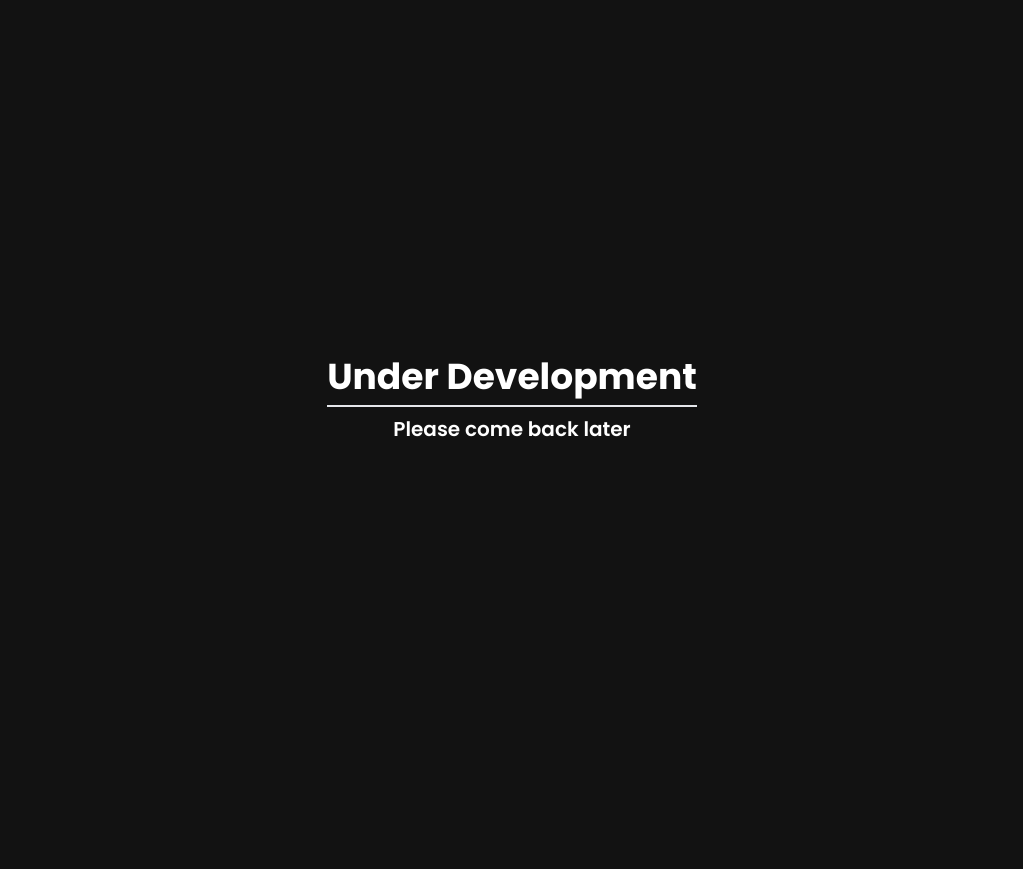
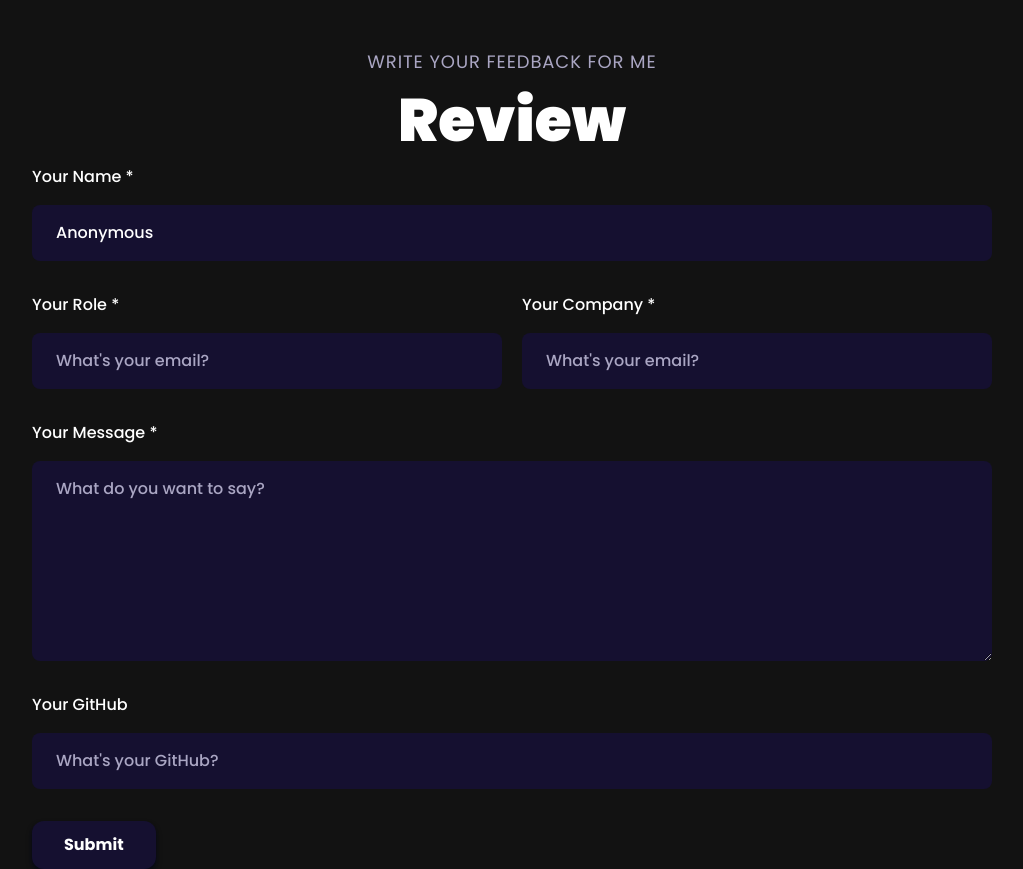
Before and after one commit to asaromi/portfolio-3d, a React (Vite) app: page /reviews in a window 1280 px wide. Shown: the whole page, without its empty margins (128-1151 px from the left). Before the commit the page ends 800 px from the top, so only its background shows below. Built offline with nearby package versions, Linux system fonts and the light colour scheme; no server answers.

Commit message:
fix: update landing page contents

```diff
--- a/package.json
+++ b/package.json
@@ -12,6 +12,7 @@
   "dependencies": {
     "@react-three/drei": "^9.56.24",
     "@react-three/fiber": "^8.11.1",
+    "formik": "^2.4.5",
     "framer-motion": "^9.0.7",
     "maath": "^0.5.2",
     "react": "^18.2.0",
--- a/src/App.jsx
+++ b/src/App.jsx
@@ -1,11 +1,14 @@
-import { BrowserRouter } from 'react-router-dom'
+import { BrowserRouter, Route, Routes } from 'react-router-dom'
 
-import { UnderDevelopment } from './components'
+import { Home, Reviews } from './components/pages'
 
 const App = () => {
 	return (
 		<BrowserRouter>
-			<UnderDevelopment/>
+			<Routes>
+				<Route path="/" element={<Home />} />
+				<Route path="/reviews" element={<Reviews />} />
+			</Routes>
 		</BrowserRouter>
 	)
 }
--- a/src/components/Contact.jsx
+++ b/src/components/Contact.jsx
@@ -1,10 +1,11 @@
-import React, {useState, useRef} from 'react'
-import {motion} from 'framer-motion'
+import React, { useState, useRef } from 'react'
+import { motion } from 'framer-motion'
 
-import {styles} from '../assets/style.js'
-import {EarthCanvas} from './canvas'
-import {SectionWrapper} from '../hoc'
-import {slideIn} from '../utils/motion'
+import { styles } from '../assets/style.js'
+import { EarthCanvas } from './canvas'
+import { SectionWrapper } from '../hoc'
+import { slideIn } from '../utils/motion'
+import httpRequest, { fetchOptions } from '../utils/http'
 
 const apiUrl = import.meta.env.VITE_API_URL
 
@@ -13,7 +14,7 @@ const Contact = () => {
 	const [form, setForm] = useState({
 		name: '',
 		email: '',
-    message: ''
+		message: '',
 	})
 	const [loading, setLoading] = useState(false)
 
@@ -31,13 +32,13 @@ const Contact = () => {
 		setLoading(() => true)
 
 		try {
-      const response = await fetch(`${apiUrl}/email/send`, {
+			const response = await httpRequest(
+				`${apiUrl}/email/send`,
+				fetchOptions({
+					body: form,
 					method: 'POST',
-        headers: {
-          'Content-Type': 'application/json'
-        },
-        body: JSON.stringify(form),
-      }).then(async (res) => {
+				}),
+			).then(async (res) => {
 				const text = await res.text()
 				const status = !res.ok ? 'ERROR' : 'OK'
 				return { status, text }
@@ -51,7 +52,7 @@ const Contact = () => {
 			setForm(() => ({
 				name: '',
 				email: '',
-        message: ''
+				message: '',
 			}))
 		}
 	}
@@ -118,7 +119,7 @@ const Contact = () => {
 				variants={slideIn('right', 'tween', 0.2, 1)}
 				className="xl:flex-1 xl:h-auto md:h-[550px] h-[350px]"
 			>
-        <EarthCanvas />
+				<EarthCanvas/>
 			</motion.div>
 		</div>
 	)
--- a/src/components/index.js
+++ b/src/components/index.js
@@ -7,7 +7,6 @@ import Experience from './Experience'
 import Works from './Works'
 import Feedbacks from './Feedbacks'
 import Contact from './Contact'
-import UnderDevelopment from './UnderDevelopment'
 
 export {
 	Hero,
@@ -22,5 +21,4 @@ export {
 	BallCanvas,
 	ComputersCanvas,
 	StarsCanvas,
-	UnderDevelopment,
 }
--- /dev/null
+++ b/src/components/pages/Home.jsx
@@ -0,0 +1,25 @@
+import React from 'react'
+import { About, Contact, Experience, Feedbacks, Navbar, Hero, StarsCanvas, Tech, Works } from '../index.js'
+
+const Home = () => {
+	return (
+		<div className="relative z-0 bg-primary">
+			<div className="bg-hero-pattern bg-cover bg-no-repeat bg-center">
+				<Navbar/>
+				<Hero/>
+			</div>
+
+			<About/>
+			<Experience/>
+			<Tech/>
+			<Works/>
+			<Feedbacks/>
+			<div className="relative z-0">
+				<Contact/>
+				<StarsCanvas/>
+			</div>
+		</div>
+	)
+}
+
+export default Home
--- /dev/null
+++ b/src/components/pages/Reviews.jsx
@@ -0,0 +1,126 @@
+import React from 'react'
+import { useFormik } from 'formik'
+import httpRequest, { fetchOptions } from '../../utils/http'
+import { styles } from '../../assets/style'
+
+const API_URL = import.meta.env.VITE_API_URL
+const initialValues = {
+	name: 'Anonymous',
+	message: '',
+	role: '',
+	company: '',
+	github: '',
+}
+
+const Reviews = () => {
+	const { values, setValues, handleSubmit } = useFormik({
+		initialValues: { ...initialValues },
+		onSubmit,
+	})
+
+	async function onSubmit(values) {
+		const { name, message, role, company, github } = values
+		if (!name || !message || !role || !company) throw new Error('Please fill all the fields')
+
+		const response = await httpRequest(`${API_URL}/v1/reviews`, fetchOptions({
+			body: { name, message, role, company, github },
+			method: 'POST',
+		}))
+
+		return response?.result || response?.error
+	}
+
+	function handleChange(e) {
+		const { name, value } = e.target
+		setValues(prevValues => ({ ...prevValues, [name]: value }))
+	}
+
+	// generate beautiful review form here
+	// i need these data: name, message, job position, company, github url
+	return (
+		<section className="mt-12 xl:flex-row flex-col-reverse flex gap-10 overflow-hidden">
+			<div className="w-full flex flex-col items-center justify-center">
+				<p className={styles.sectionSubText}>Write your feedback for me</p>
+				<h2 className={styles.sectionHeadText}>Review</h2>
+
+				<form className="w-full px-10 lg:p-0 lg:max-w-3/4 block space-y-8" onSubmit={handleSubmit}>
+					<label className="flex flex-col">
+						<span className="text-white font-medium mb-4">Your Name *</span>
+
+						<input
+							type="text"
+							name="name"
+							value={values.name}
+							onChange={handleChange}
+							placeholder="What's your name?"
+							className="bg-tertiary py-4 px-6 placeholder:text-secondary text-white rounded-lg outline-none border-none font-medium"
+						/>
+					</label>
+
+					<div className="w-full flex space-x-5">
+						<label className="w-1/2 flex flex-col">
+							<span className="text-white font-medium mb-4">Your Role *</span>
+
+							<input
+								type="text"
+								name="role"
+								value={values.role}
+								onChange={handleChange}
+								placeholder="What's your email?"
+								className="bg-tertiary py-4 px-6 placeholder:text-secondary text-white rounded-lg outline-none border-none font-medium"
+							/>
+						</label>
+
+						<label className="w-1/2 flex flex-col">
+							<span className="text-white font-medium mb-4">Your Company *</span>
+
+							<input
+								type="text"
+								name="company"
+								value={values.company}
+								onChange={handleChange}
+								placeholder="What's your email?"
+								className="bg-tertiary py-4 px-6 placeholder:text-secondary text-white rounded-lg outline-none border-none font-medium"
+							/>
+						</label>
+					</div>
+
+					<label className="flex flex-col">
+						<span className="text-white font-medium mb-4">Your Message *</span>
+
+						<textarea
+							rows="7"
+							name="message"
+							value={values.message}
+							onChange={handleChange}
+							placeholder="What do you want to say?"
+							className="bg-tertiary py-4 px-6 placeholder:text-secondary text-white rounded-lg outline-none border-none font-medium"
+						/>
+					</label>
+
+					<label className="flex flex-col">
+						<span className="text-white font-medium mb-4">Your GitHub</span>
+
+						<input
+							type="text"
+							name="github"
+							value={values.github}
+							onChange={handleChange}
+							placeholder="What's your GitHub?"
+							className="bg-tertiary py-4 px-6 placeholder:text-secondary text-white rounded-lg outline-none border-none font-medium"
+						/>
+					</label>
+
+					<button
+						type="submit"
+						className="bg-tertiary py-3 px-8 outline-none w-fit text-white font-bold shadow-md shadow-primary rounded-xl"
+					>
+						Submit
+					</button>
+				</form>
+			</div>
+		</section>
+	)
+}
+
+export default Reviews
--- /dev/null
+++ b/src/components/pages/index.js
@@ -0,0 +1,9 @@
+import Home from './Home'
+import Reviews from './Reviews'
+import UnderDevelopment from './UnderDevelopment.jsx'
+
+export {
+	Home,
+	Reviews,
+	UnderDevelopment
+}
--- a/src/utils/constant.js
+++ b/src/utils/constant.js
@@ -45,7 +45,7 @@ export const navLinks = [
 
 const services = [
   {
-    title: "Web Developer",
+    title: "Fullstack JavaScript Developer",
     icon: web,
   },
   {
@@ -53,7 +53,7 @@ const services = [
     icon: backend,
   },
   {
-    title: "Linux Enthusiast",
+    title: "Frontend Developer",
     icon: creator,
   },
 ];
@@ -211,7 +211,7 @@ const experiences = [
     company_name: "PT. MyRobin Indonesia Teknologi",
     icon: myrobin,
     iconBg: "#FFFFFF",
-    date: "Nov 2022 - Present",
+    date: "Nov 2022 - Jan 2024",
     points: [
       "Developing and maintaining web applications and API services for new and existing features.",
       "Collaborating with cross-functional teams including designers, product managers, and other developers to create high-quality products.",
--- /dev/null
+++ b/src/utils/http.js
@@ -0,0 +1,25 @@
+const Authorization = localStorage.getItem('authorization')
+
+export const fetchOptions = ({ body: requestBody = {}, headers = {}, method = "GET" }) => {
+	const body = Object.keys(requestBody).length ? JSON.stringify(requestBody) : undefined
+
+	return {
+		method,
+		body,
+		headers: {
+			'Content-Type': 'application/json',
+			Authorization,
+			...headers,
+		},
+	}
+}
+
+const httpRequest = async (url, options) => {
+	const response = await fetch(url, options)
+
+	if (!response.ok) throw new Error(response.statusText)
+
+	return await response.json()
+}
+
+export default httpRequest
--- a/tailwind.config.js
+++ b/tailwind.config.js
@@ -22,6 +22,18 @@ export default {
         "hero-pattern": "url('/src/assets/herobg.png')",
       },
     },
+    maxHeight: (theme) => ({
+      ...theme("height"),
+    }),
+    minHeight: (theme) => ({
+      ...theme("height"),
+    }),
+    maxWidth: (theme) => ({
+      ...theme("width"),
+    }),
+    minWidth: (theme) => ({
+      ...theme("width"),
+    }),
   },
   plugins: [],
 }
```
Also changed, not shown: src/components/Hero.jsx (+9 -9 lines), src/components/pages/UnderDevelopment.jsx (renamed from src/components/UnderDevelopment.jsx). Lines whose indentation alone changed are shown as unchanged.
